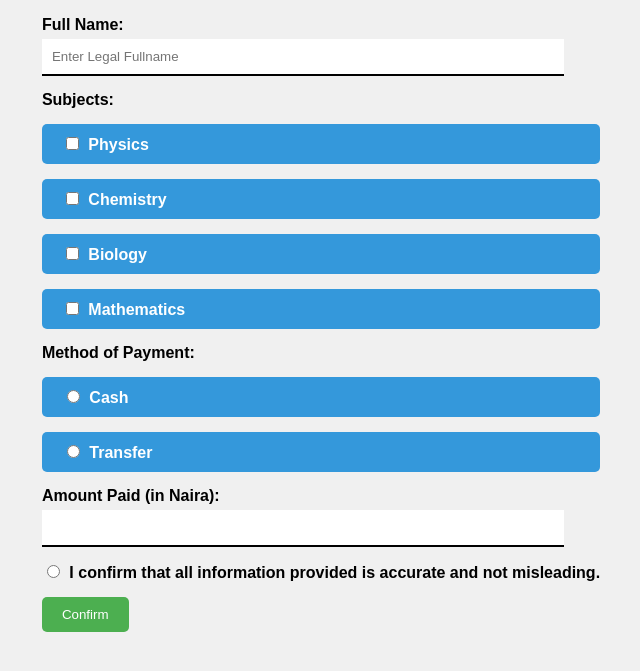
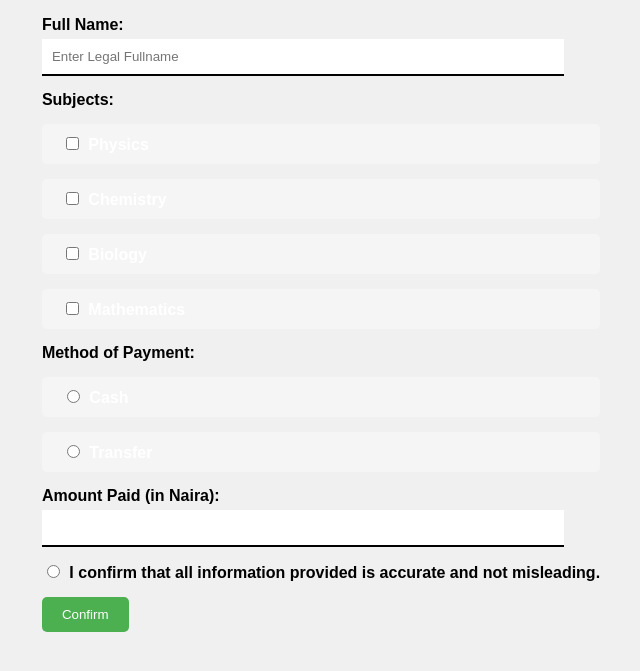
Before and after one commit to IFEFXX/textbooklist, a plain HTML site: page index.html in a window 1280 px wide. Shown: the part 99-770 px from the top of the page, without its empty margins (339-979 px from the left). Drawn offline with Linux system fonts and the light colour scheme.

Commit message:
Update txt.css

```diff
--- a/txt.css
+++ b/txt.css
@@ -104,7 +104,7 @@ button:hover {
 
 .checkbox-group label {
     padding: 10px 20px;
-    background-color: #3498db;
+    background-color: whitesmoke;
     color: white;
     border-radius: 5px;
 }
```
